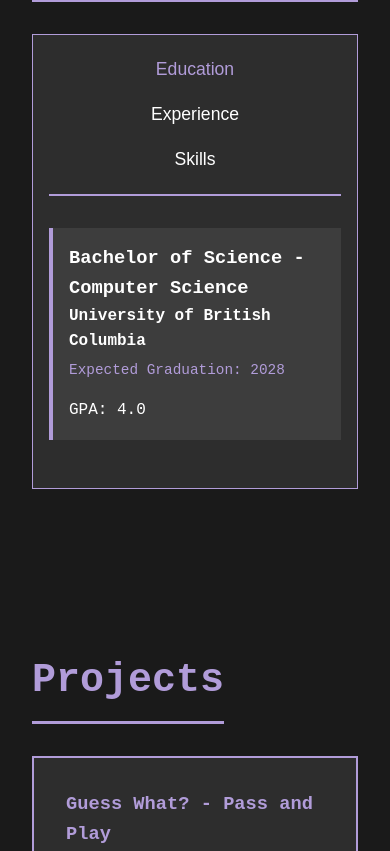
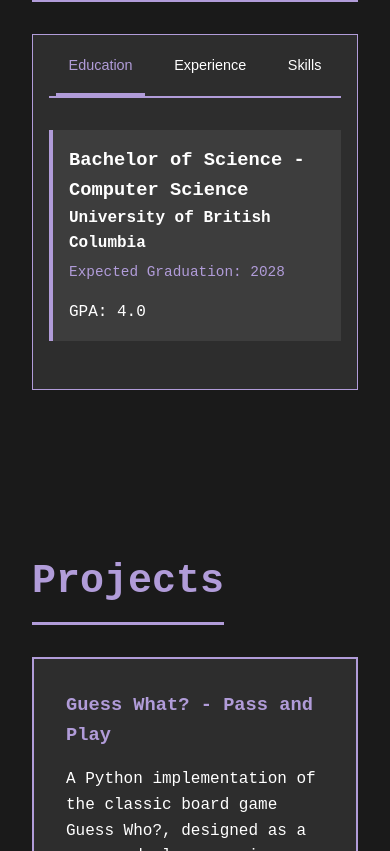
Before and after one commit to kylerflores/kylerflores.github.io, a plain HTML site: page index.html in a window 390 px wide. Shown: the part 1976-2827 px from the top of the page. Drawn offline with Linux system fonts and the light colour scheme.

Commit message:
Refactor footer and tab styles in styles.css for improved layout and readability

```diff
--- a/styles.css
+++ b/styles.css
@@ -347,12 +347,13 @@ footer {
     }
 
     .tabs-header {
-        flex-direction: column;
-        gap: 0.5rem;
+        flex-wrap: wrap;
+        justify-content: center;
     }
 
-    .tab-btn.active::after {
-        display: none;
+    .tab-btn {
+        font-size: 0.9rem;
+        padding: 0.4rem 0.8rem;
     }
 
     .hero-content h1 {
```
